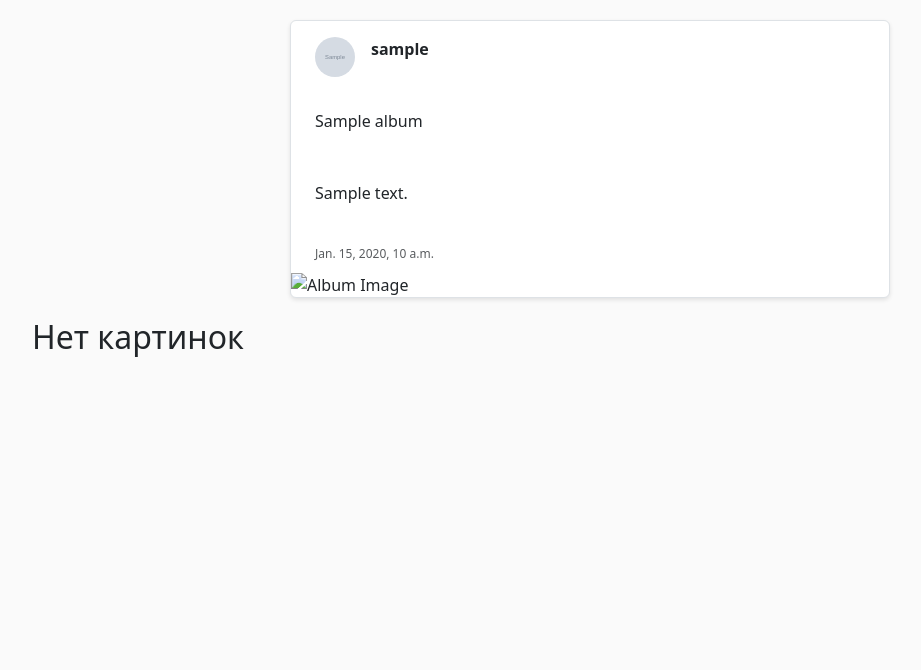
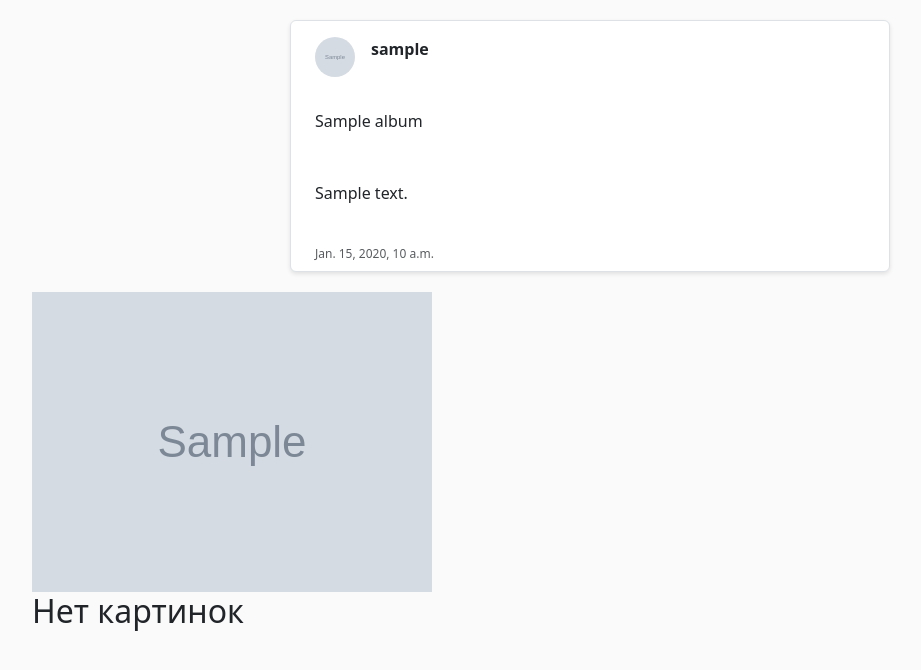
Before and after one commit to PandoraGrims/KW-9, a Django app: page /album/1/ in a window 1280 px wide. Shown: the part 56-726 px from the top of the page, without its empty margins (50-971 px from the left). Run offline with Django 4.2, Linux system fonts and the light colour scheme; tables that the repository leaves empty hold one stand-in row (values such as "Sample post"); grey boxes marked "Sample" are stand-in pictures.

Commit message:
Исправил ошибку связанную с не отображением картинак в альбоме

```diff
--- a/gallery/webapp/templates/partial/album_view_partial.html
+++ b/gallery/webapp/templates/partial/album_view_partial.html
@@ -20,5 +20,9 @@
         <p>{{ album.description }}</p>
     </div>
     <div class="post-timestamp px-4 py-2 text-muted">{{ album.created_at }}</div>
-    <img class="post-image img-fluid" src="{{ album.author.photo.image.url }}" alt="Album Image">
 </div>
+    <div class="album-photos">
+        {% for photo in album.photos.all %}
+            <img src="{{ photo.image.url }}" alt="{{ photo.content }}">
+        {% endfor %}
+    </div>
```
